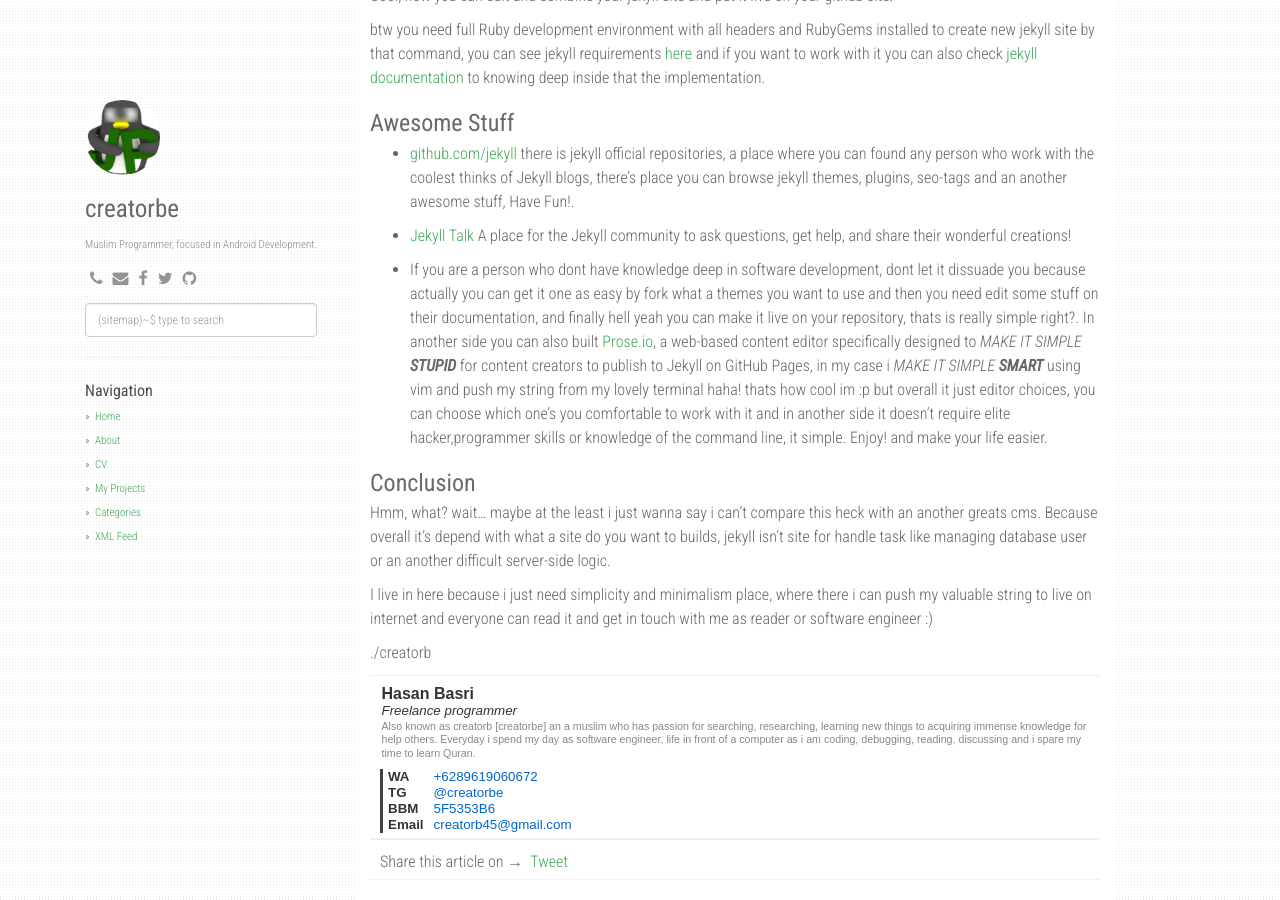
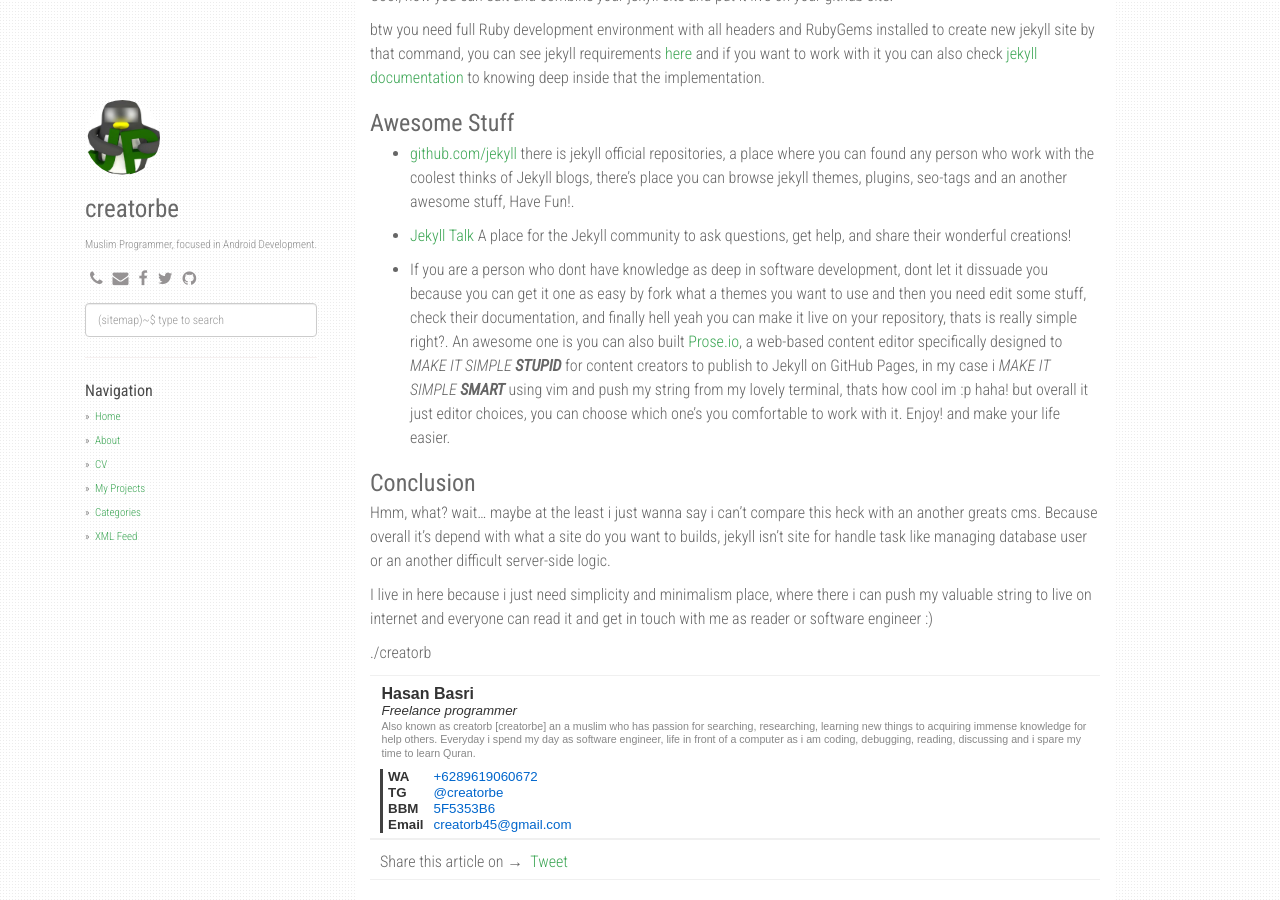
Before and after one commit to creatorbe/creatorbe.github.io, a Jekyll site: the page built from _posts/2015-10-26-gh-pages-creatorbe.md, in a window 1280 px wide and 900 px high, scrolled down 1375 px. Built offline with Jekyll 4.4.1, drawn with Linux system fonts in a browser that asks for light colours; nearby versions of some CDN libraries; comment, search, counter and statistics services are not loaded.

Commit message:
edit post

```diff
--- a/_posts/2015-10-26-gh-pages-creatorbe.md
+++ b/_posts/2015-10-26-gh-pages-creatorbe.md
@@ -73,7 +73,7 @@
 
 - [Jekyll Talk](https://talk.jekyllrb.com/) A place for the Jekyll community to ask questions, get help, and share their wonderful creations!
 
-- If you are a person who dont have knowledge deep in software development, dont let it dissuade you because actually you can get it one as easy by fork what a themes you want to use and then you need edit some stuff on their documentation, and finally hell yeah you can make it live on your repository, thats is really simple right?. In another side you can also built [Prose.io](http://prose.io/), a web-based content editor specifically designed to *MAKE IT SIMPLE __STUPID__* for content creators to publish to Jekyll on GitHub Pages, in my case i *MAKE IT SIMPLE __SMART__* using vim and push my string from my lovely terminal haha! thats how cool im :p but overall it just editor choices, you can choose which one's you comfortable to work with it and in another side it doesn’t require elite hacker,programmer skills or knowledge of the command line, it simple. Enjoy! and make your life easier.
+- If you are a person who dont have knowledge as deep in software development, dont let it dissuade you because you can get it one as easy by fork what a themes you want to use and then you need edit some stuff, check their documentation, and finally hell yeah you can make it live on your repository, thats is really simple right?. An awesome one is you can also built [Prose.io](http://prose.io/), a web-based content editor specifically designed to *MAKE IT SIMPLE __STUPID__* for content creators to publish to Jekyll on GitHub Pages, in my case i *MAKE IT SIMPLE __SMART__* using vim and push my string from my lovely terminal, thats how cool im :p haha! but overall it just editor choices, you can choose which one's you comfortable to work with it. Enjoy! and make your life easier.
 
 
 ### Conclusion
```
